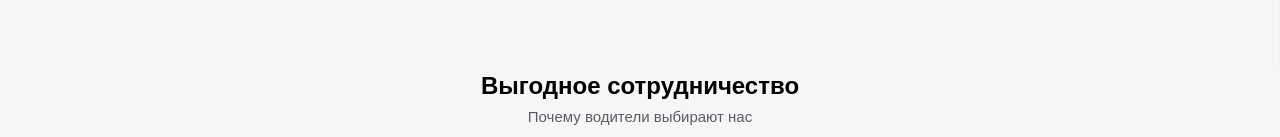
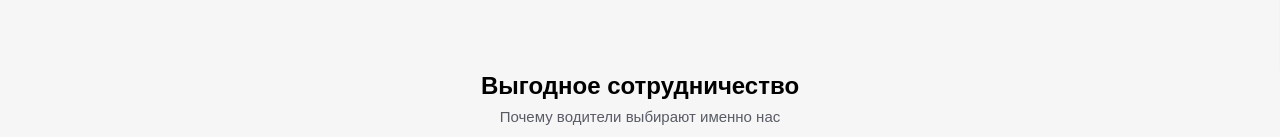
Before and after one commit to maxmdev/taxi-website, a React (Create React App) app: page / in a window 1280 px wide. Shown: the part 695-832 px from the top of the page. Built offline with nearby package versions, Linux system fonts and the light colour scheme.

Commit message:
created section component

```diff
--- a/src/App.js
+++ b/src/App.js
@@ -1,4 +1,3 @@
-///import logo from './logo.svg';
 import {useState, useEffect} from "react";
 import './Styles.css';
 import {Header} from './components/Header';
@@ -10,7 +9,7 @@ function App() {
   return (
       <>
           <Header data={Header}/>
-          <Partnership data={Partnership}/>
+          <Partnership/>
       </>
   )
 }
--- a/src/components/Partnership.jsx
+++ b/src/components/Partnership.jsx
@@ -1,8 +1,17 @@
+import {SectionHeader} from "./SeactionHeader";
+
+const defaultProps = {
+    classname: 'partnership',
+    heading: 'Выгодное сотрудничество',
+    description: 'Почему водители выбирают именно нас'
+}
+
 export const Partnership = (props) => {
     return (
-        <section className='partnership'>
-            <h2>Выгодное сотрудничество</h2>
-            <p>Почему водители выбирают нас</p>
-        </section>
+        <SectionHeader
+            className={props.classname || defaultProps.classname}
+            heading={props.heading || defaultProps.heading}
+            description={props.description || defaultProps.description}
+        />
     )
 }
--- /dev/null
+++ b/src/components/SeactionHeader.jsx
@@ -0,0 +1,8 @@
+export const SectionHeader = (props) => {
+    return (
+        <section className={props.className}>
+            <h2>{props.heading}</h2>
+            <p>{props.description}</p>
+        </section>
+    )
+}
```
Also changed, not shown: src/images/kisspng-united-parcel-service-logo-ups-black-and-white-logo-5a753129062c72.6017999915176297370253.jpg (added).
